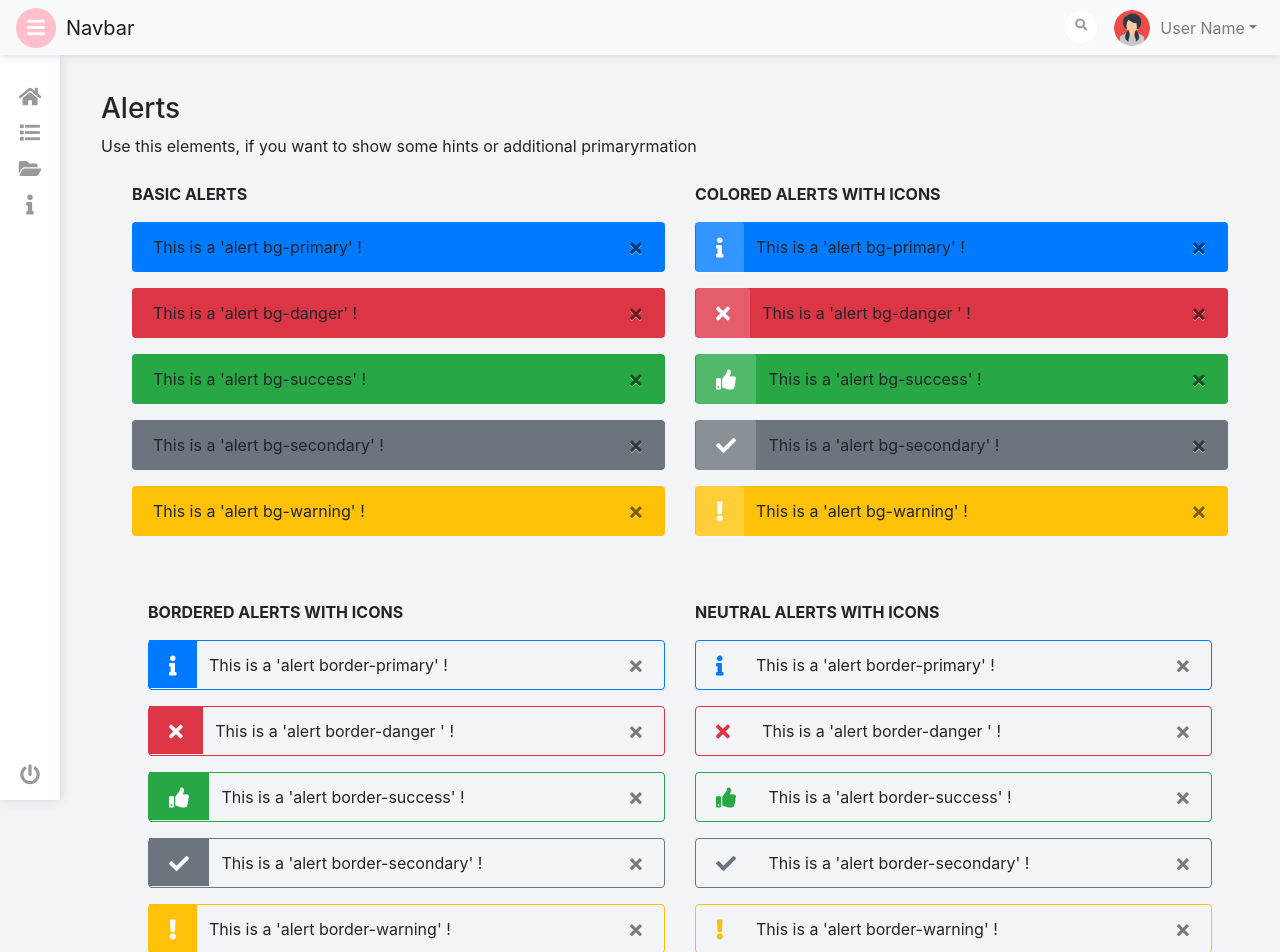
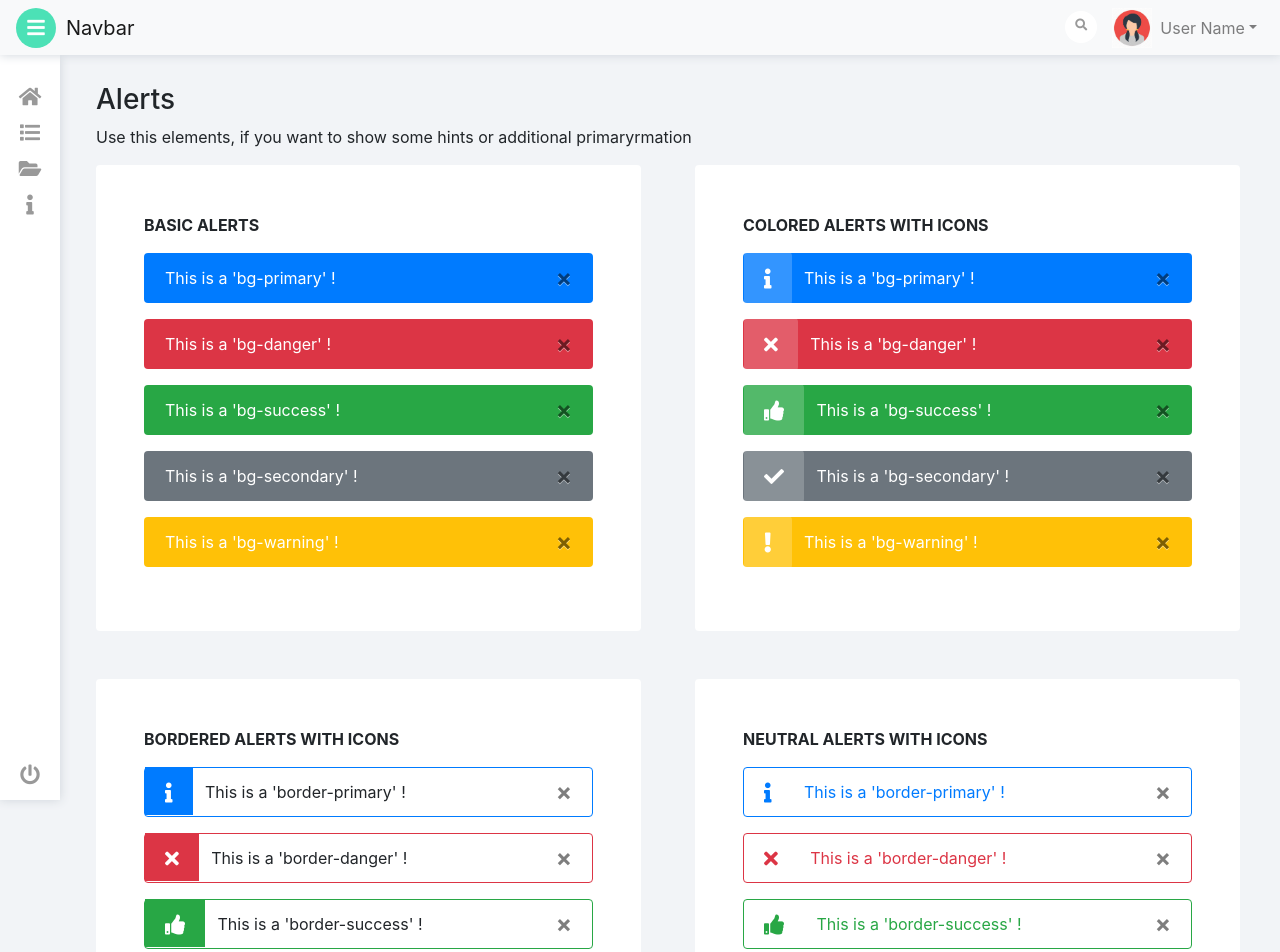
Before and after one commit to aida94/aida-kit, a React (Create React App) app: page /alerts in a window 1280 px wide. Shown: the top 952 px of the page. Built offline with nearby package versions, Linux system fonts and the light colour scheme.

Commit message:
change alert and button design

```diff
--- a/src/components/components/alerts/alerts.js
+++ b/src/components/components/alerts/alerts.js
@@ -3,55 +3,57 @@ import Alert from './alert';
 
 class Alerts extends Component {
   render() {
-    const basic = [
-      'alert bg-primary',
-      'alert bg-danger',
-      'alert bg-success',
-      'alert bg-secondary',
-      'alert bg-warning',
-    ];
-
-    const colorIcon = [
+    const colorAlert = [
       {
-        class: 'alert bg-primary',
+        name: 'bg-primary',
+        class: 'alert bg-primary text-white',
         icon: 'fa fa-info colorIcon',
       },
       {
-        class: 'alert bg-danger ',
+        name: 'bg-danger',
+        class: 'alert bg-danger text-white',
         icon: 'fa fa-times colorIcon',
       },
       {
-        class: 'alert bg-success',
+        name: 'bg-success',
+        class: 'alert bg-success text-white',
         icon: 'fa fa-thumbs-up colorIcon',
       },
       {
-        class: 'alert bg-secondary',
+        name: 'bg-secondary',
+        class: 'alert bg-secondary text-white',
         icon: 'fa fa-check colorIcon',
       },
       {
-        class: 'alert bg-warning',
+        name: 'bg-warning',
+        class: 'alert bg-warning text-white',
         icon: 'fa fa-exclamation colorIcon',
       },
     ];
 
     const borderIcon = [
       {
+        name: 'border-primary',
         class: 'alert border-primary',
         icon: 'fa fa-info borderIcon bg-primary',
       },
       {
+        name: 'border-danger',
         class: 'alert border-danger ',
         icon: 'fa fa-times borderIcon bg-danger',
       },
       {
+        name: 'border-success',
         class: 'alert border-success',
         icon: 'fa fa-thumbs-up borderIcon bg-success',
       },
       {
+        name: 'border-secondary',
         class: 'alert border-secondary',
         icon: 'fa fa-check borderIcon bg-secondary',
       },
       {
+        name: 'border-warning',
         class: 'alert border-warning',
         icon: 'fa fa-exclamation borderIcon bg-warning',
       },
@@ -59,78 +61,88 @@ class Alerts extends Component {
 
     const neutralColor = [
       {
-        class: 'alert border-primary',
+        name: 'border-primary',
+        class: 'alert border-primary text-primary',
         icon: 'fa fa-info borderIcon text-primary',
       },
       {
-        class: 'alert border-danger ',
+        name: 'border-danger',
+        class: 'alert border-danger text-danger',
         icon: 'fa fa-times borderIcon text-danger',
       },
       {
-        class: 'alert border-success',
+        name: 'border-success',
+        class: 'alert border-success text-success',
         icon: 'fa fa-thumbs-up borderIcon text-success',
       },
       {
-        class: 'alert border-secondary',
+        name: 'border-secondary',
+        class: 'alert border-secondary text-secondary',
         icon: 'fa fa-check borderIcon text-secondary',
       },
       {
-        class: 'alert border-warning',
+        name: 'border-warning',
+        class: 'alert border-warning text-warning',
         icon: 'fa fa-exclamation borderIcon text-warning',
       },
     ];
 
     return (
-
-      <div className='alert '>
-        <section className='mb-5' id='alert'>
-
+      <div className='' id='alerts'>
+        <section className='mx-3 mt-1 mb-4'>
           <h3>Alerts</h3>
           <p>Use this elements, if you want to show some hints or additional primaryrmation</p>
 
-          <div className='row mx-2 p-2'>
-            <div className='col-md-6 mb-4'>
+          <div className='row mb-5'>
+            <div className='col-md-6'>
+              <div className='bg-white rounded p-2 p-md-5 mr-md-4'>
                 <p className='font-weight-bold'>BASIC ALERTS</p>
-                {basic.map((basic, index) => (
-                  <Alert key={index} className={basic}>
-                    This is a '{basic}' !
-                  </Alert>
-                ))}
-            </div>
-
-            <div className='col-md-6 mb-4'>
-              <p className='font-weight-bold'>COLORED ALERTS WITH ICONS</p>
-                {colorIcon.map((variant, idx) => (
-                  <Alert key={idx} className={variant.class}>
-                    <i className={variant.icon}></i>
-                    <span className='ml-2'> This is a '{variant.class}' !</span>
+                  {colorAlert.map((obj, index) => (
+                    <Alert key={index} className={obj.class}>
+                      This is a '{obj.name}' !
                     </Alert>
                   ))}
               </div>
             </div>
 
-          <div className='row mx-3 p-3'>
-            <div className='col-md-6 mb-4'>
-              <p className='font-weight-bold'>BORDERED ALERTS WITH ICONS</p>
-                {borderIcon.map((variant, idx) => (
-                  <Alert key={idx} className={variant.class}>
-                    <i className={variant.icon}></i>
-                    <span className='ml-2'> This is a '{variant.class}' !</span>
+            <div className='col-md-6'>
+              <div className='bg-white rounded p-2 p-md-5 mr-md-4'>
+                <p className='font-weight-bold'>COLORED ALERTS WITH ICONS</p>
+                  {colorAlert.map((obj, index) => (
+                    <Alert key={index} className={obj.class}>
+                      <i className={obj.icon}></i>
+                      <span className='ml-2'> This is a '{obj.name}' !</span>
                     </Alert>
                   ))}
               </div>
+            </div>
+          </div>
 
-            <div className='col-md-6 mb-4'>
-              <p className='font-weight-bold'>NEUTRAL ALERTS WITH ICONS</p>
-                {neutralColor.map((variant, idx) => (
-                  <Alert key={idx} className={variant.class}>
-                    <i className={variant.icon}></i>
-                    <span className='ml-2'> This is a '{variant.class}' !</span>
+          <div className='row mb-5'>
+            <div className='col-md-6'>
+              <div className='bg-white rounded p-2 p-md-5 mr-md-4'>
+                <p className='font-weight-bold'>BORDERED ALERTS WITH ICONS</p>
+                  {borderIcon.map((obj, index) => (
+                    <Alert key={index} className={obj.class}>
+                      <i className={obj.icon}></i>
+                      <span className='ml-2'> This is a '{obj.name}' !</span>
                     </Alert>
                   ))}
               </div>
             </div>
 
+            <div className='col-md-6'>
+              <div className='bg-white rounded p-2 p-md-5 mr-md-4'>
+                <p className='font-weight-bold'>NEUTRAL ALERTS WITH ICONS</p>
+                  {neutralColor.map((obj, index) => (
+                    <Alert key={index} className={obj.class}>
+                      <i className={obj.icon}></i>
+                      <span className='ml-2'> This is a '{obj.name}' !</span>
+                    </Alert>
+                  ))}
+              </div>
+            </div>
+          </div>
         </section>
       </div>
 
--- a/src/components/components/buttons/buttons.js
+++ b/src/components/components/buttons/buttons.js
@@ -5,8 +5,8 @@ class Buttons extends Component {
   render() {
     const basic = [
       {
-        name: 'info',
-        class: 'btn btnWidth text-white bg-info mr-1 mb-2',
+        name: 'primary',
+        class: 'btn btnWidth text-white bg-primary mr-1 mb-2',
         icon: 'fa fa-info btnIcon',
       },
       {
@@ -30,8 +30,8 @@ class Buttons extends Component {
         icon: 'fa fa-check btnIcon',
       },
       {
-        name: 'info',
-        class: 'btn btnWidth btn-outline-info mr-1 mb-2',
+        name: 'primary',
+        class: 'btn btnWidth btn-outline-primary mr-1 mb-2',
         icon: '',
       },
       {
@@ -49,23 +49,24 @@ class Buttons extends Component {
         class: 'btn btnWidth btn-outline-warning mr-1 mb-2',
         icon: '',
       },
-      {
-        name: 'info',
-        class: 'btn btnWidth btn-outline-light mr-1 mb-2',
-        icon: '',
-      },
+      // {
+      //   name: 'info',
+      //   class: 'btn btnWidth btn-outline-light mr-1 mb-2',
+      //   icon: '',
+      // },
 
     ];
 
     return (
-      <div className='button'>
-      <section className='mb-5' id='button'>
 
+      <div className='' id='alerts'>
+        <section className='mx-3 mt-1 mb-4'>
           <h3>Buttons</h3>
           <p>Use this elements, if you want to show some hints or additional information</p>
 
-        <div className='row mx-2 p-2'>
-          <div className='col-md-6 mb-4'>
+          <div className='row mb-5'>
+            <div className='col-md-6'>
+              <div className='bg-white rounded p-2 p-md-5 mr-md-4'>
                 <p className='font-weight-bold'>DEFAULT BUTTONS</p>
                   {basic.map((basic, index) => (
                     <Button key={index} className={basic.class}>
@@ -73,8 +74,10 @@ class Buttons extends Component {
                     </Button>
                   ))}
               </div>
+            </div>
 
-          <div className='col-md-6 mb-4'>
+            <div className='col-md-6'>
+              <div className='bg-white rounded p-2 p-md-5 mr-md-4'>
                 <p className='font-weight-bold'>BUTTONS ICON</p>
                   {basic.slice(0, 5).map((basic, index) => (
                     <Button key={index} className={`${basic.class}`}>
@@ -84,9 +87,11 @@ class Buttons extends Component {
                   ))}
               </div>
             </div>
+          </div>
 
-        <div className='row mx-2 p-2'>
-          <div className='col-md-6 mb-4'>
+          <div className='row mb-5'>
+            <div className='col-md-6'>
+              <div className='bg-white rounded p-2 p-md-5 mr-md-4'>
                 <p className='font-weight-bold'>SQUARE BUTTONS</p>
                   {basic.map((basic, index) => (
                     <Button key={index} className={`${basic.class} squarebtn`}>
@@ -94,8 +99,10 @@ class Buttons extends Component {
                     </Button>
                   ))}
               </div>
+            </div>
 
-          <div className='col-md-6 mb-4'>
+            <div className='col-md-6'>
+              <div className='bg-white rounded p-2 p-md-5 mr-md-4'>
                 <p className='font-weight-bold'>ROUNDED BUTTONS</p>
                   {basic.map((basic, index) => (
                     <Button key={index} className={`${basic.class} rounded-pill`}>
@@ -104,9 +111,11 @@ class Buttons extends Component {
                   ))}
               </div>
             </div>
+          </div>
 
-        <div className='row mx-2 p-2'>
-          <div className='col-12 mb-4'>
+          <div className='row mb-5'>
+            <div className='col-12'>
+              <div className='bg-white rounded p-2 p-md-5 mr-md-4'>
                 <p className='font-weight-bold'>Small buttons</p>
                   {basic.map((basic, index) => (
                     <Button key={index} className={`${basic.class}  btn-sm`}>
@@ -114,8 +123,10 @@ class Buttons extends Component {
                     </Button>
                   ))}
               </div>
+            </div>
 
-          <div className='col-12 mb-4'>
+            <div className='col-12'>
+              <div className='bg-white rounded p-2 p-md-5 mr-md-4'>
                 <p className='font-weight-bold'>Large buttons</p>
                   {basic.map((basic, index) => (
                     <Button key={index} className={`${basic.class} btn-lg`}>
@@ -123,8 +134,9 @@ class Buttons extends Component {
                     </Button>
                   ))}
               </div>
+            </div>
+          </div>
 
-        </div>
 
         </section>
       </div>
--- a/src/components/navbar/navbar.scss
+++ b/src/components/navbar/navbar.scss
@@ -22,7 +22,7 @@
     height: 40px;
     padding: 0.5em 0.4em;
     margin-right: 10px;
-    background-color: pink ;
+    background-color: $success ;
     color: white;
 
   }
@@ -30,7 +30,7 @@
   i.fa.togBtn:hover {
     width:42px;
     height: 42px;
-    background-color: lightpink;
+    background-color: $successdark;
     cursor:pointer;
   }
 
--- a/src/components/utilities/utilities.js
+++ b/src/components/utilities/utilities.js
@@ -3,46 +3,50 @@ import React, { Component } from 'react';
 class Utilities extends Component {
   render() {
     return (
-      <div className='utilities ml-md-4 '>
 
-        <section className='mb-5' id='border'>
+      <div className='' id='utilities'>
+        <section className='mx-3 mt-1 mb-4' id='border'>
           <h3>Border</h3>
           <p>Use border utilities to quickly style the border and border-radius of an element. Some classes to use for borders</p>
-          <div className='ml-4'>
+          <div className='bg-white rounded py-4 pl-4 pr-1 mr-md-5'>
+
             <p className='font-weight-bold'>Border</p>
             <div className='row mb-4'>
-              <p className='border-top p-2 mx-4'>border-top</p>
-              <p className='border-bottom p-2 mx-4'>border-bottom </p>
-              <p className='border-left p-2 mx-4'>border-left </p>
-              <p className='border-right p-2 mx-4'>border-right</p>
-              <p className='border p-2 mx-4'>border</p>
+              <p className='border-top p-2 mx-3'>border-top</p>
+              <p className='border-right p-2 mx-3'>border-right</p>
+              <p className='border-bottom p-2 mx-3'>border-bottom </p>
+              <p className='border-left p-2 mx-3'>border-left </p>
+              <p className='border p-2 mx-3'>border</p>
             </div>
+
             <p className='font-weight-bold'>Border-radius</p>
             <div className='row mb-4'>
-              <p className='border rounded p-2 mx-4'>rounded</p>
-              <p className='border rounded-circle p-2 mx-4'>rounded-circle</p>
-              <p className='border rounded-pill p-2 mx-4'>rounded-pill</p>
-              <p className='border rounded-sm p-2 mx-4'>rounded-sm </p>
-              <p className='border rounded-lg p-2 mx-4'>rounded-lg</p>
+              <p className='border rounded p-2 mx-3'>rounded</p>
+              <p className='border rounded-circle p-2 mx-3'>rounded-circle</p>
+              <p className='border rounded-pill p-2 mx-3'>rounded-pill</p>
+              <p className='border rounded-sm p-2 mx-3'>rounded-sm </p>
+              <p className='border rounded-lg p-2 mx-3'>rounded-lg</p>
             </div>
+
             <p className='font-weight-bold'>Border-color</p>
             <div className='row mb-4'>
-              <p className='border border-primary p-2 mx-4'>border-primary</p>
-              <p className='border border-secondary p-2 mx-4'>border-secondary</p>
-              <p className='border border-success p-2 mx-4'>border-success</p>
-              <p className='border border-danger p-2 mx-4'>border-danger </p>
-              <p className='border border-warning p-2 mx-4'>border-warning</p>
-              <p className='border border-info p-2 mx-4'>border-info</p>
-              <p className='border border-light p-2 mx-4'>border-light</p>
-              <p className='border border-dark p-2 mx-4'>border-dark</p>
+              <p className='border border-primary p-2 mx-3'>border-primary</p>
+              <p className='border border-secondary p-2 mx-3'>border-secondary</p>
+              <p className='border border-success p-2 mx-3'>border-success</p>
+              <p className='border border-danger p-2 mx-3'>border-danger </p>
+              <p className='border border-warning p-2 mx-3'>border-warning</p>
+              <p className='border border-info p-2 mx-3'>border-info</p>
+              <p className='border border-light p-2 mx-3'>border-light</p>
+              <p className='border border-dark p-2 mx-3'>border-dark</p>
             </div>
           </div>
         </section>
 
-        <section className='mb-5' id='color'>
+        <section className='mx-3 mt-1 mb-4' id='color'>
           <h3>Color</h3>
           <p>Convey meaning through color with a handful of color utility classes. Includes support for styling links with hover states, too</p>
-          <div className='ml-4'>
+          <div className='bg-white rounded py-4 pl-4 pr-1 mr-md-5'>
+
             <p className='font-weight-bold'>Text color</p>
             <div className='row mb-4'>
               <p className='text-primary p-2 mx-3'>text-primary</p>
@@ -55,9 +59,9 @@ class Utilities extends Component {
               <p className='text-dark p-2 mx-3'>text-dark</p>
               <p className='text-muted p-2 mx-3'>text-muted</p>
             </div>
+
             <p className='font-weight-bold'>Links color</p>
             <div className='row mb-4'>
-
               <p><a href='#1' className='text-primary p-2 mx-3'>text-primary</a></p>
               <p><a href='#1' className='text-secondary p-2 mx-3'>text-secondary</a></p>
               <p><a href='#1' className='text-success p-2 mx-3'>text-success</a></p>
@@ -70,7 +74,7 @@ class Utilities extends Component {
             </div>
 
             <p className='font-weight-bold'>Background color</p>
-            <div className='row mb-4' >
+            <div className='row mb-4'>
               <div className='p-2 m-2 bg-primary text-white'>bg-primary</div>
               <div className='p-2 m-2 bg-secondary text-white'>bg-secondary</div>
               <div className='p-2 m-2 bg-success text-white'>bg-success</div>
@@ -85,10 +89,11 @@ class Utilities extends Component {
           </div>
         </section>
 
-        <section className='mb-5' id='display'>
+        <section className='mx-3 mt-1 mb-4' id='display'>
           <h3>Display</h3>
           <p>Quickly and responsively toggle the display value of components and more with our display utilities.</p>
-          <div className=' ml-4'>
+          <div className='bg-white rounded py-4 pl-4 pr-1 mr-md-5'>
+
             <div className='row mb-4 '>
               <div className='p-2 mx-3'>
                 <p className='font-weight-bold'>Inline example</p>
@@ -100,17 +105,14 @@ class Utilities extends Component {
                 <div className='d-block p-2 bg-primary text-white'>d-block</div>
                 <div className='d-block p-2 bg-secondary text-white'>d-block</div>
               </div>
-
               <div className='p-2 mx-3'>
                 <p className='font-weight-bold'>Display none (d-none) </p>
                 <div className='d-none p-2 bg-light'>d-none</div>
               </div>
-
               <div className='p-2 mx-3'>
                 <p className='font-weight-bold'>Visible </p>
                 <div className='visible p-2 bg-light'>visible</div>
               </div>
-
               <div className='p-2 mx-3'>
                 <p className='font-weight-bold'>Invisible (invisible)</p>
                 <div className='invisible p-2 bg-light'>invisible</div>
@@ -119,10 +121,12 @@ class Utilities extends Component {
           </div>
         </section>
 
-        <section className='mb-5' id='shadows'>
+        <section className='mx-3 mt-1 mb-4' id='shadows'>
           <h3>Shadow</h3>
           <p>Add or remove shadows to elements with box-shadow utilities.</p>
-          <div className='ml-4'>
+          <div className='bg-white rounded py-4 pl-4 pr-1 mr-md-5'>
+
+          <p className='font-weight-bold'>Shadow examples</p>
             <div className='row mb-4 '>
               <p className='shadow p-3 mx-4 mb-3 bg-white rounded'>shadow</p>
               <p className='shadow-sm p-3 mx-4 mb-3 bg-white rounded'>shadow-sm</p>
@@ -132,26 +136,11 @@ class Utilities extends Component {
           </div>
         </section>
 
-        <section className='mb-5' id='sizing'>
-          <h3>Sizing</h3>
-          <p>Easily make an element as wide or as tall with our width and height utilities</p>
-          <div className='ml-4'>
-            <p className='font-weight-bold'>Relative to the parent</p>
-            <div className='bg-light mb-4'>
-              <div className='w-25 p-1 bg-secondary' >Width 25%</div>
-              <div className='w-50 p-1 bg-secondary' >Width 50%</div>
-              <div className='w-75 p-1 bg-secondary' >Width 75%</div>
-              <div className='w-100 p-1 bg-secondary' >Width 100%</div>
-              <div className='w-auto p-1 bg-secondary' >Width auto</div>
-            </div>
-        </div>
-        </section>
-
-        <section className='mb-5' id='text'>
+        <section className='mx-3 mt-1 mb-4' id='text'>
           <h3>Text</h3>
           <p>Documentation and examples for common text utilities.</p>
-          <div className='ml-4'>
-            <div className='mb-4'>
+          <div className='bg-white rounded py-4 pl-4 pr-1 mr-md-5'>
+
             <p className='font-weight-bold'>Text alignment</p>
             <div>
               <p className='text-justify'>text-justify, text-justify, text-justify, text-justify, text-justify, text-justify, text-justify, text-justify, text-justify, text-justify, text-justify, text-justify, text-justify, text-justify, text-justify, text-justify, text-justify, text-justify, text-justify, text-justify, text-justify, text-justify, text-justify, text-justify, text-justify, text-justify, text-justify)</p>
@@ -160,30 +149,29 @@ class Utilities extends Component {
               <p className='text-right'>text-right on all viewport sizes.</p>
             </div>
 
+
             <p className='font-weight-bold'>Text wrapping</p>
-              <div className='row mb-4 '>
-                <p className='text-wrap bg-secondary mx-2 ' style={{ width: '8rem' }}> This text text-wrap</p>
+            <div className=''>
+              <p className='text-wrap bg-secondary mx-2 ' style={{ width: '8rem' }}> This text is text-wrap</p>
               <p className='text-nowrap bg-secondary mx-2 ' style={{ width: '8rem' }}> This text is text-nowrap</p>
             </div>
 
             <p className='font-weight-bold'>Text editing</p>
-              <div className=''>
-                <p className='text-lowercase'>text-lowercase</p>
-                <p className='text-uppercase'>text-uppercase</p>
-                <p className='text-capitalize'>text-capitalize</p>
-                <p className='font-weight-bold'>font-weight-bold</p>
-                <p className='font-weight-normal'>font-weight-normal</p>
-                <p className='font-weight-light'>font-weight-light</p>
-                <p className='font-italic'>font-italic</p>
-                <a href='#1' className='text-decoration-none'>text-decoration-none</a>
+            <div className='row'>
+              <p className='text-lowercase p-2 mx-3'>text-lowercase</p>
+              <p className='text-uppercase p-2 mx-3'>text-uppercase</p>
+              <p className='text-capitalize p-2 mx-3'>text-capitalize</p>
+              <p className='font-weight-bold p-2 mx-3'>font-weight-bold</p>
+              <p className='font-weight-normal p-2 mx-3'>font-weight-normal</p>
+              <p className='font-weight-light p-2 mx-3'>font-weight-light</p>
+              <p className='font-italic p-2 mx-3'>font-italic</p>
+              <a href='#1' className='text-decoration-none p-2 mx-3'>text-decoration-none</a>
             </div>
 
-
-            </div>
           </div>
         </section>
+      </div>
 
-      </div>
     );
   }
 }
```
Also changed, not shown: src/App.scss (+5 -6 lines). Lines whose indentation alone changed are shown as unchanged.
